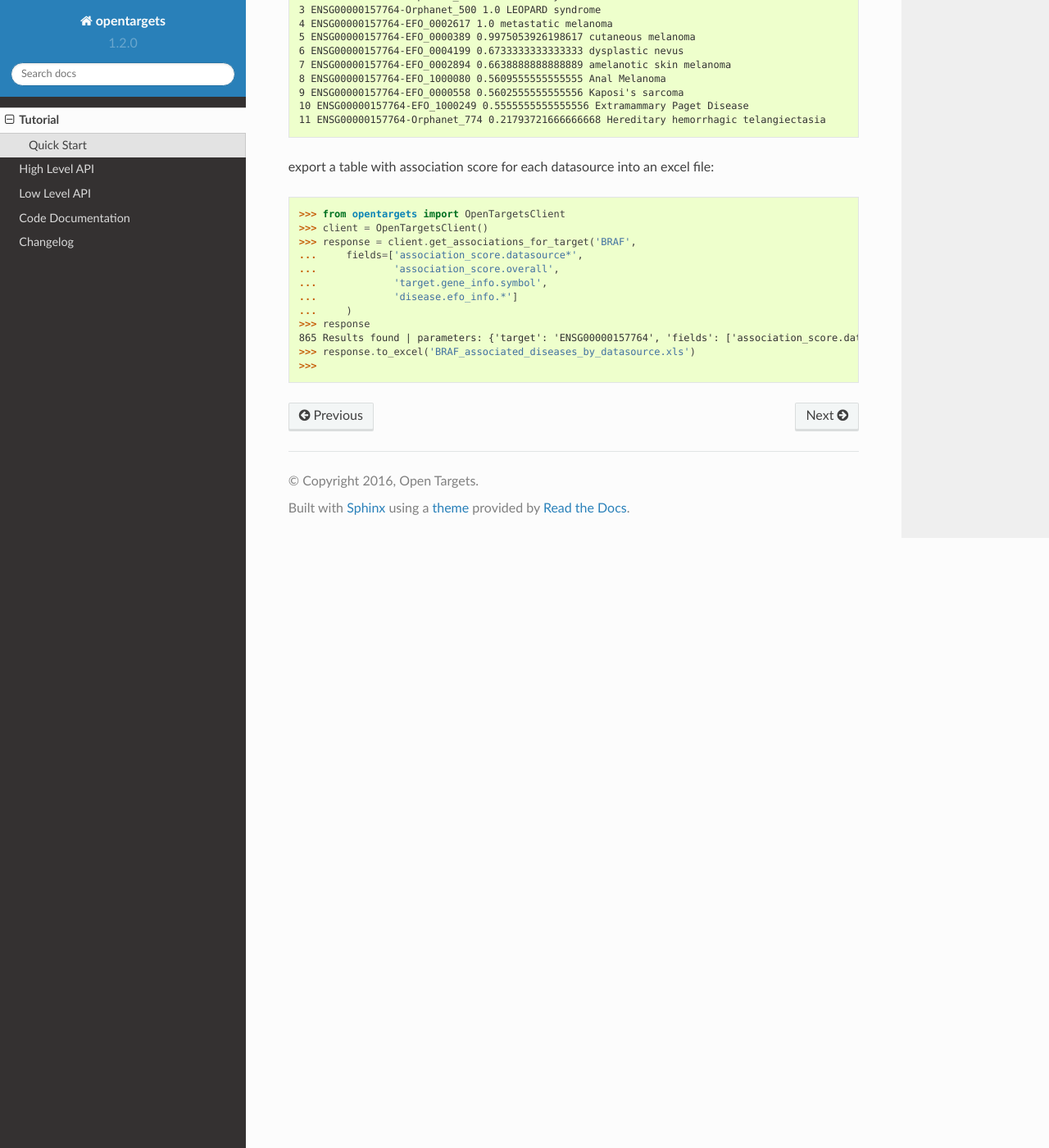
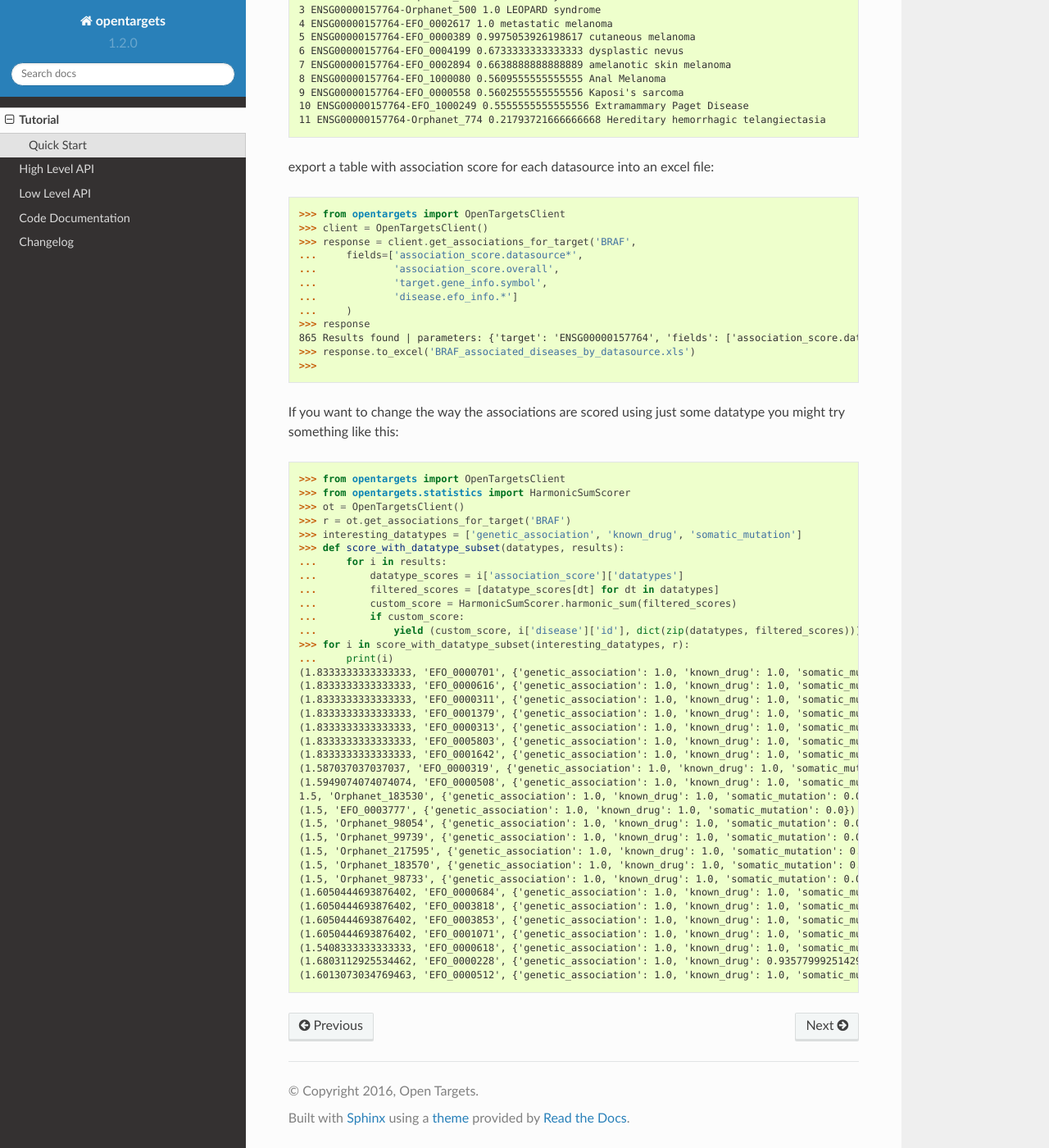
Before and after one commit to opentargets-archive/opentargets-py, a Sphinx documentation site: the page built from docs/source/tutorial.rst, in a window 1280 px wide and 1400 px high, scrolled down 1827 px. Shown: the whole window at 82% size. Built offline with Sphinx 7.4.7 and the Read the Docs theme 2.0.0, drawn with Linux system fonts in a browser that asks for light colours.

Commit message:
added docs and test to compute custom score based on subset of datatypes test code reformatting

```diff
--- a/docs/source/tutorial.rst
+++ b/docs/source/tutorial.rst
@@ -111,3 +111,44 @@ export a table with association score for each datasource into an excel file:
     865 Results found | parameters: {'target': 'ENSG00000157764', 'fields': ['association_score.datasource*', 'association_score.overall', 'target.gene_info.symbol', 'disease.efo_info.label']}
     >>> response.to_excel('BRAF_associated_diseases_by_datasource.xls')
     >>>
+
+If you want to change the way the associations are scored using just some datatype you might try something like this:
+::
+
+    >>> from opentargets import OpenTargetsClient
+    >>> from opentargets.statistics import HarmonicSumScorer
+    >>> ot = OpenTargetsClient()
+    >>> r = ot.get_associations_for_target('BRAF')
+    >>> interesting_datatypes = ['genetic_association', 'known_drug', 'somatic_mutation']
+    >>> def score_with_datatype_subset(datatypes, results):
+    ...     for i in results:
+    ...         datatype_scores = i['association_score']['datatypes']
+    ...         filtered_scores = [datatype_scores[dt] for dt in datatypes]
+    ...         custom_score = HarmonicSumScorer.harmonic_sum(filtered_scores)
+    ...         if custom_score:
+    ...             yield (custom_score, i['disease']['id'], dict(zip(datatypes, filtered_scores))) #return some useful data
+    >>> for i in score_with_datatype_subset(interesting_datatypes, r):
+    ...     print(i)
+    (1.8333333333333333, 'EFO_0000701', {'genetic_association': 1.0, 'known_drug': 1.0, 'somatic_mutation': 1.0})
+    (1.8333333333333333, 'EFO_0000616', {'genetic_association': 1.0, 'known_drug': 1.0, 'somatic_mutation': 1.0})
+    (1.8333333333333333, 'EFO_0000311', {'genetic_association': 1.0, 'known_drug': 1.0, 'somatic_mutation': 1.0})
+    (1.8333333333333333, 'EFO_0001379', {'genetic_association': 1.0, 'known_drug': 1.0, 'somatic_mutation': 1.0})
+    (1.8333333333333333, 'EFO_0000313', {'genetic_association': 1.0, 'known_drug': 1.0, 'somatic_mutation': 1.0})
+    (1.8333333333333333, 'EFO_0005803', {'genetic_association': 1.0, 'known_drug': 1.0, 'somatic_mutation': 1.0})
+    (1.8333333333333333, 'EFO_0001642', {'genetic_association': 1.0, 'known_drug': 1.0, 'somatic_mutation': 1.0})
+    (1.587037037037037, 'EFO_0000319', {'genetic_association': 1.0, 'known_drug': 1.0, 'somatic_mutation': 0.2611111111111111})
+    (1.5949074074074074, 'EFO_0000508', {'genetic_association': 1.0, 'known_drug': 1.0, 'somatic_mutation': 0.2847222222222222})
+    1.5, 'Orphanet_183530', {'genetic_association': 1.0, 'known_drug': 1.0, 'somatic_mutation': 0.0})
+    (1.5, 'EFO_0003777', {'genetic_association': 1.0, 'known_drug': 1.0, 'somatic_mutation': 0.0})
+    (1.5, 'Orphanet_98054', {'genetic_association': 1.0, 'known_drug': 1.0, 'somatic_mutation': 0.0})
+    (1.5, 'Orphanet_99739', {'genetic_association': 1.0, 'known_drug': 1.0, 'somatic_mutation': 0.0})
+    (1.5, 'Orphanet_217595', {'genetic_association': 1.0, 'known_drug': 1.0, 'somatic_mutation': 0.0})
+    (1.5, 'Orphanet_183570', {'genetic_association': 1.0, 'known_drug': 1.0, 'somatic_mutation': 0.0})
+    (1.5, 'Orphanet_98733', {'genetic_association': 1.0, 'known_drug': 1.0, 'somatic_mutation': 0.0})
+    (1.6050444693876402, 'EFO_0000684', {'genetic_association': 1.0, 'known_drug': 1.0, 'somatic_mutation': 0.31513340816292035})
+    (1.6050444693876402, 'EFO_0003818', {'genetic_association': 1.0, 'known_drug': 1.0, 'somatic_mutation': 0.31513340816292035})
+    (1.6050444693876402, 'EFO_0003853', {'genetic_association': 1.0, 'known_drug': 1.0, 'somatic_mutation': 0.31513340816292035})
+    (1.6050444693876402, 'EFO_0001071', {'genetic_association': 1.0, 'known_drug': 1.0, 'somatic_mutation': 0.31513340816292035})
+    (1.5408333333333333, 'EFO_0000618', {'genetic_association': 1.0, 'known_drug': 1.0, 'somatic_mutation': 0.1225})
+    (1.6803112925534462, 'EFO_0000228', {'genetic_association': 1.0, 'known_drug': 0.9357799925142999, 'somatic_mutation': 0.6372638888888889})
+    (1.6013073034769463, 'EFO_0000512', {'genetic_association': 1.0, 'known_drug': 1.0, 'somatic_mutation': 0.303921910430839})
```
Also changed, not shown: 2 other files.
